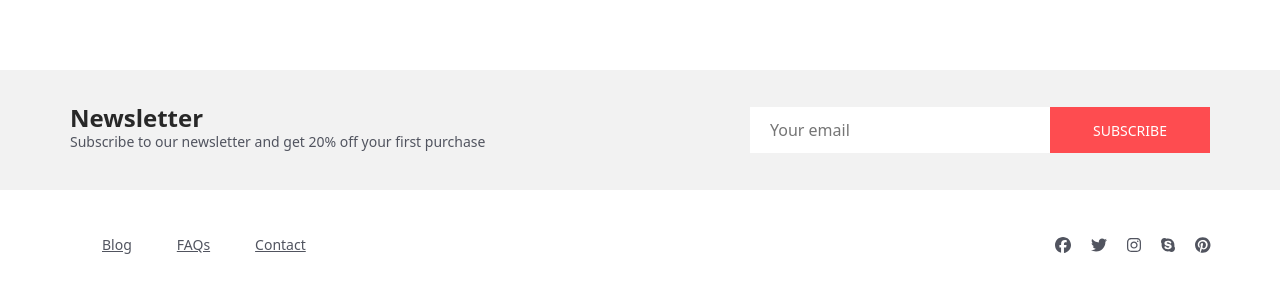
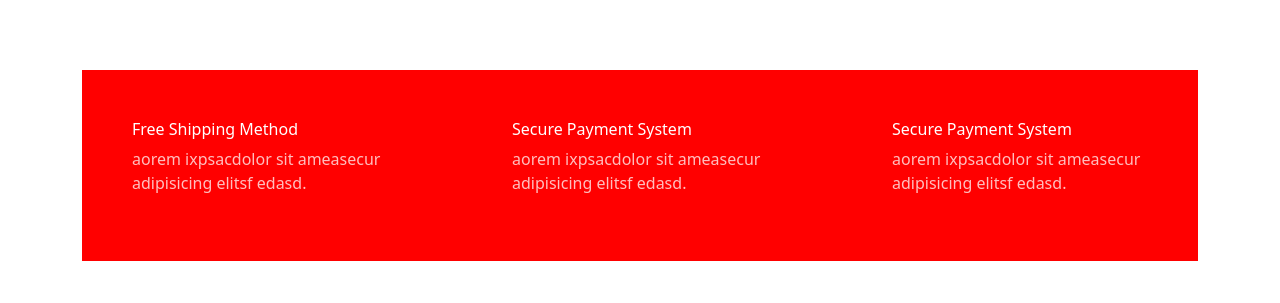
Before and after one commit to equrbanov7/TimeZone, a React (Vite) app: page / in a window 1280 px wide. Shown: the part 4175-4478 px from the top of the page. Built offline with nearby package versions, Linux system fonts and the light colour scheme; data requests are answered from the project's data file.

Commit message:
Add ShopMethod component to ClientHome

```diff
--- /dev/null
+++ b/src/pages/client/Home/componenets/ShopMethod/ShopMethod.css
@@ -0,0 +1,16 @@
+.method-wrapper {
+  background-color: red;
+}
+
+.method-wrapper h6 {
+  color: white;
+}
+
+.method-wrapper p {
+  color: rgba(255, 255, 255, 0.744);
+  width: 300px;
+}
+
+.method-wrapper .single-method {
+  padding: 50px;
+}
--- /dev/null
+++ b/src/pages/client/Home/componenets/ShopMethod/ShopMethod.jsx
@@ -0,0 +1,37 @@
+import React from "react";
+import "./ShopMethod.css";
+function ShopMethod() {
+  return (
+    <div class="shop-method-area">
+      <div class="container">
+        <div class="method-wrapper">
+          <div class="row d-flex justify-content-between">
+            <div class="col-xl-4 col-lg-4 col-md-6">
+              <div class="single-method mb-40">
+                <i class="ti-package"></i>
+                <h6>Free Shipping Method</h6>
+                <p>aorem ixpsacdolor sit ameasecur adipisicing elitsf edasd.</p>
+              </div>
+            </div>
+            <div class="col-xl-4 col-lg-4 col-md-6">
+              <div class="single-method mb-40">
+                <i class="ti-unlock"></i>
+                <h6>Secure Payment System</h6>
+                <p>aorem ixpsacdolor sit ameasecur adipisicing elitsf edasd.</p>
+              </div>
+            </div>
+            <div class="col-xl-4 col-lg-4 col-md-6">
+              <div class="single-method mb-40">
+                <i class="ti-reload"></i>
+                <h6>Secure Payment System</h6>
+                <p>aorem ixpsacdolor sit ameasecur adipisicing elitsf edasd.</p>
+              </div>
+            </div>
+          </div>
+        </div>
+      </div>
+    </div>
+  );
+}
+
+export default ShopMethod;
--- a/src/pages/client/Home/index.jsx
+++ b/src/pages/client/Home/index.jsx
@@ -9,6 +9,7 @@ import SwiperCards from "./componenets/SliderCards";
 import Subscribe from "./componenets/Subscribe";
 import GalleryArea from "./componenets/GalleryArea/GalleryArea";
 import WatchOfChoice from "./componenets/WatchOfChoice/WatchOfChoice";
+import ShopMethod from "./componenets/ShopMethod/ShopMethod";
 
 const ClientHome = () => {
   return (
@@ -47,6 +48,7 @@ const ClientHome = () => {
 
       <LatestBlogs />
       <WatchOfChoice />
+      <ShopMethod />
 
       <Subscribe />
     </div>
```
